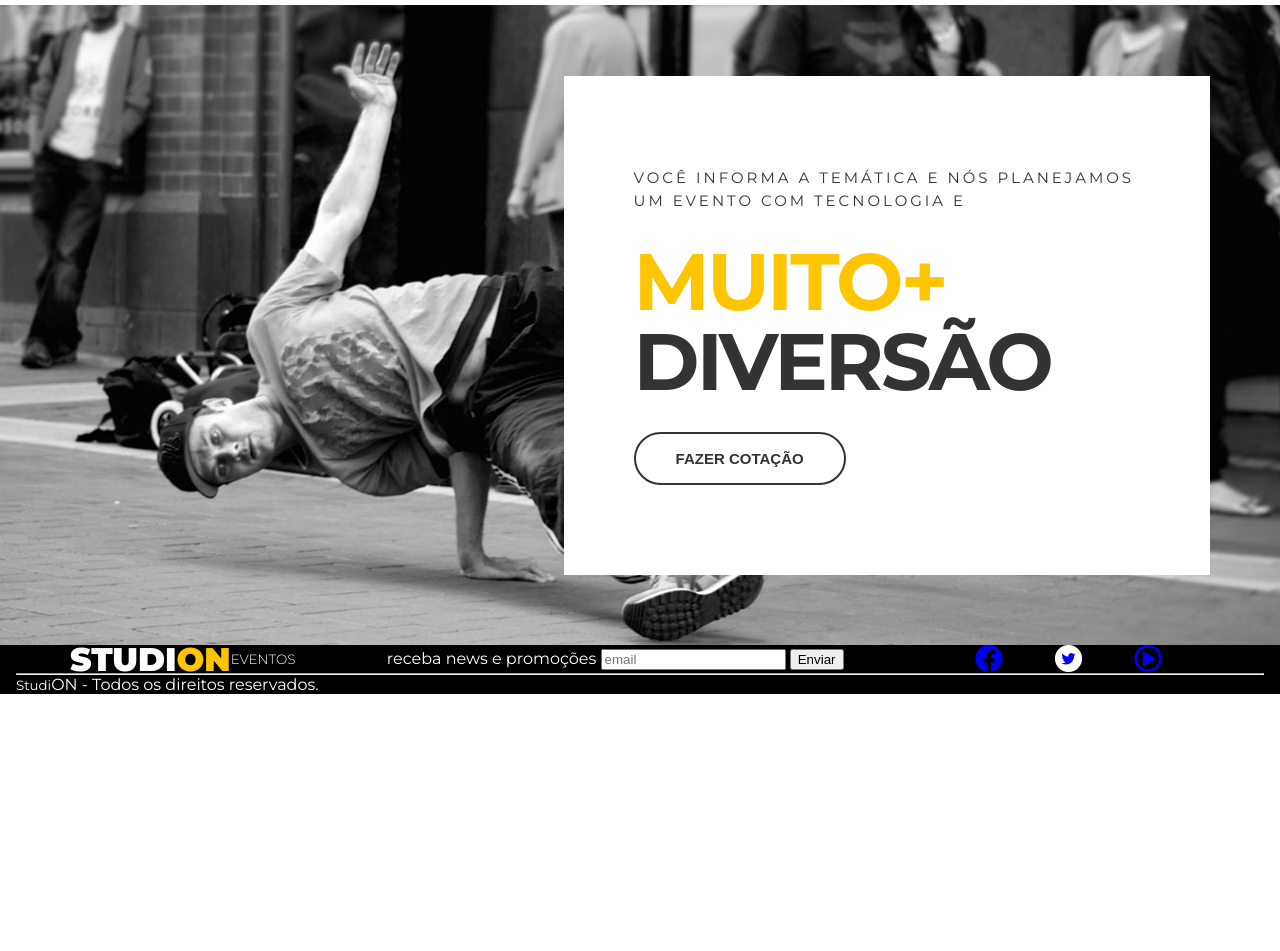
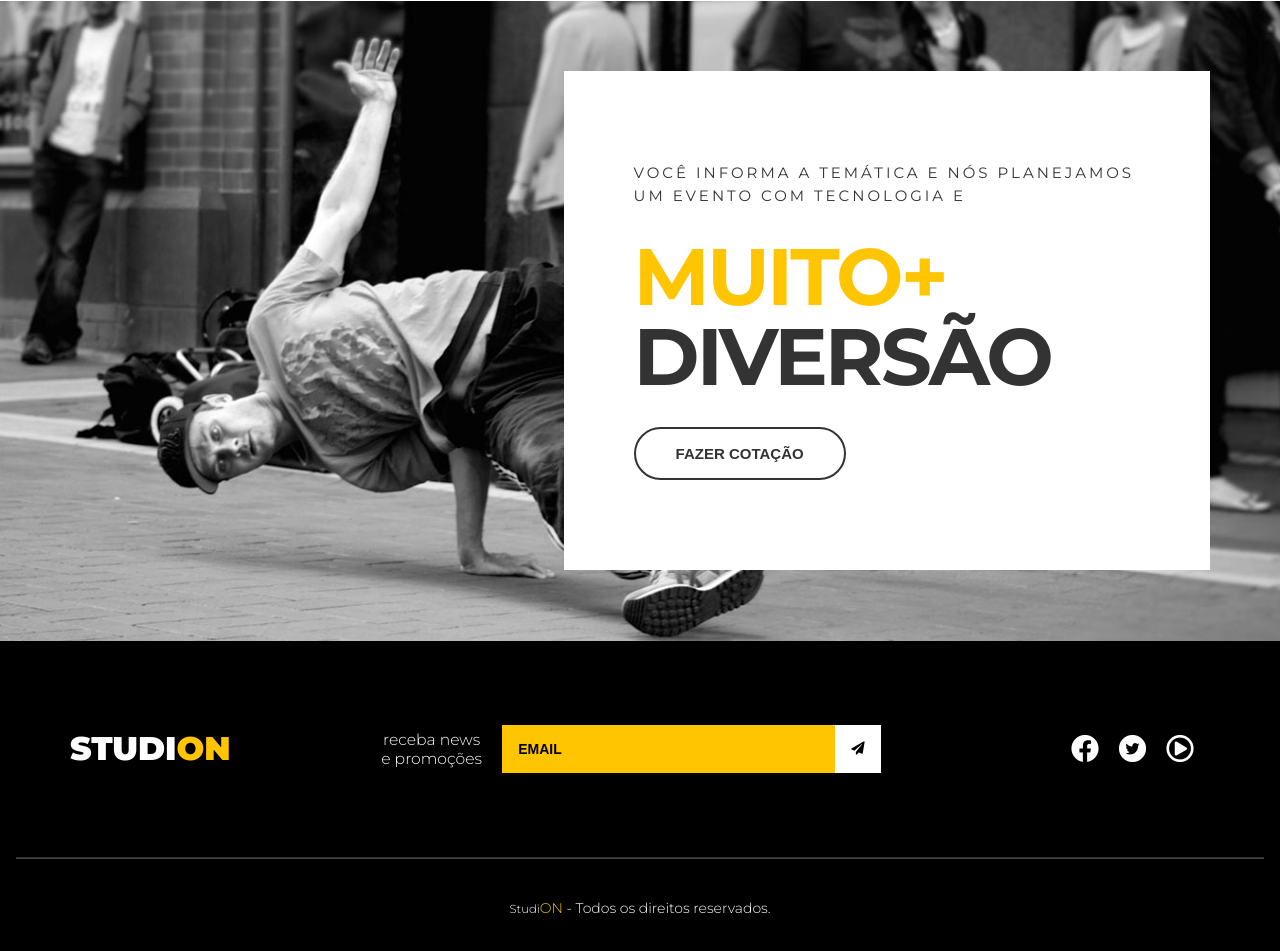
Before and after one commit to claricebrasil/studion, a plain HTML site: page index.html in a window 1280 px wide. Shown: the part 1518-2469 px from the top of the page. Before the commit the page ends 2212 px from the top, so only its background shows below. Drawn offline with Linux system fonts and the light colour scheme.

Commit message:
footer finalizado

```diff
--- a/index.html
+++ b/index.html
@@ -89,12 +89,15 @@
         <div class="container footer__container">
             <h1 class="logo-studion">
                 Studi<span class="copy-primary">on</span>
-                <span class="logo-studion__subtitle">Eventos</span>
             </h1>
             <form class="footer__form">
-                <label>receba news e promoções</label>
-                <input type="email" placeholder="email" />
-                <button type="submit">Enviar</button>
+                <label for="email">receba news e promoções</label>
+                <fieldset>
+                    <input id="email" type="email" placeholder="email" />
+                    <button type="submit">
+                        <i class="fas fa-paper-plane fa-1x"></i>
+                    </button>
+                </fieldset>
             </form>
             <ul class="footer__social">
                 <li>
@@ -119,7 +122,7 @@
         </div>
         <hr />
         <p>
-            <small>Studi</small><span>ON</span> - Todos os direitos reservados.
+            <small>Studi</small><span class="copy-primary">ON</span> - Todos os direitos reservados.
         </p>
     </footer>
 </body>
--- a/style.css
+++ b/style.css
@@ -100,7 +100,7 @@ li {
 
 .slide {
     position: relative;
-    height: calc(100vh - 7.5rem);
+    height: calc(100vh - 7.8rem);
 }
 
 .slide__background-image {
@@ -112,7 +112,7 @@ li {
 
 .slide__copy {
     position: absolute;
-    top: 15rem;
+    top: 7rem;
     left: 53vw;
 }
 
@@ -275,20 +275,99 @@ li {
     display: grid;
     grid-template-columns: repeat(3, auto);
     align-items: center;
+    padding: 5.25rem 0;
 }
 
 .footer .logo-studion {
     justify-self: start;
 }
 
-.logo-studion__subtitle {
-    display: block;
+.footer__form {
+    display: grid;
+    place-items: center;
+    grid-template-columns: 6.325rem auto;
+    gap: 1.25rem;
 }
 
-.footer__form {
-    justify-self: center;
+.footer__form label {
+    font-size: .975rem;
+    font-weight: 300;
+    text-align: center;
+}
+
+.footer__form fieldset {
+    position: relative;
+    border: unset;
+    margin: 0;
+    padding: 0;
+    width: 100%;
+}
+
+.footer__form input {
+    width: 100%;
+    background-color: var(--color-primary);
+    border: unset;
+    padding: 1rem;
+    font-size: .875rem;
+    font-weight: 700;
+    text-transform: uppercase;
+    color: #000;
+}
+
+.footer__form input::placeholder {
+    color: #000;
+}
+
+.footer__form input:focus {
+    outline: unset;
+}
+
+.footer__form button {
+    position: absolute;
+    top: 0;
+    right: 0;
+    border: unset;
+    height: 3rem;
+    background-color: #fff;
+    padding: 0 1rem;
+    transition: 0.3s all ease;
+}
+
+.footer__form button:hover {
+    cursor: pointer;
+    color: #fff;
+    background-color: var(--color-copy);
 }
 
 .footer__social {
     justify-self: end;
 }
+
+.footer__social li {
+    margin: 0;
+    margin-right: 1rem;
+}
+
+.footer__social a,
+.footer__social a:visited
+.footer__social a:active {
+    color: #fff;
+}
+
+.footer__social a .fa-twitter,
+.footer__social a:visited .fa-twitter
+.footer__social a:active .fa-twitter {
+    color: #000;
+}
+
+.footer hr {
+    border-color: #fff4;
+    margin: 0;
+}
+
+.footer p {
+    text-align: center;
+    font-size: .875rem;
+    font-weight: 300;
+    margin: 2.5rem 0;
+}
```
